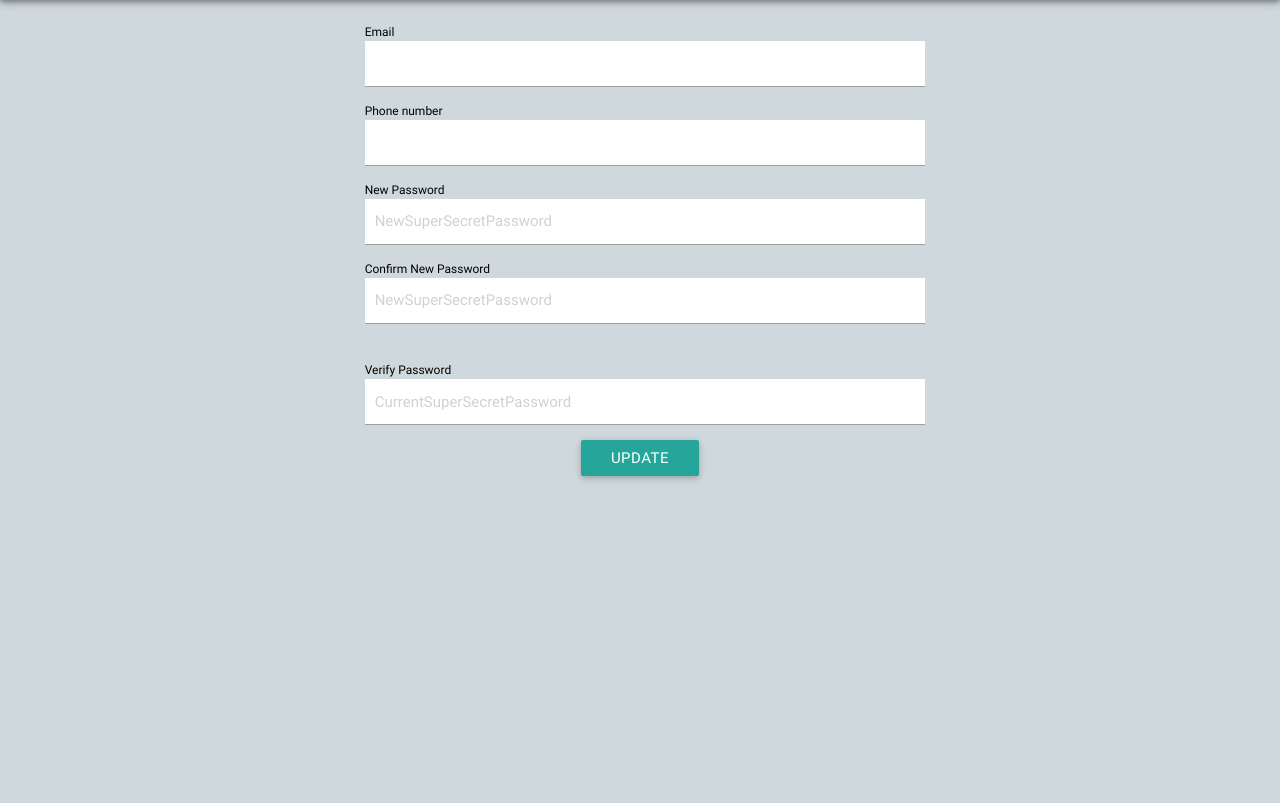
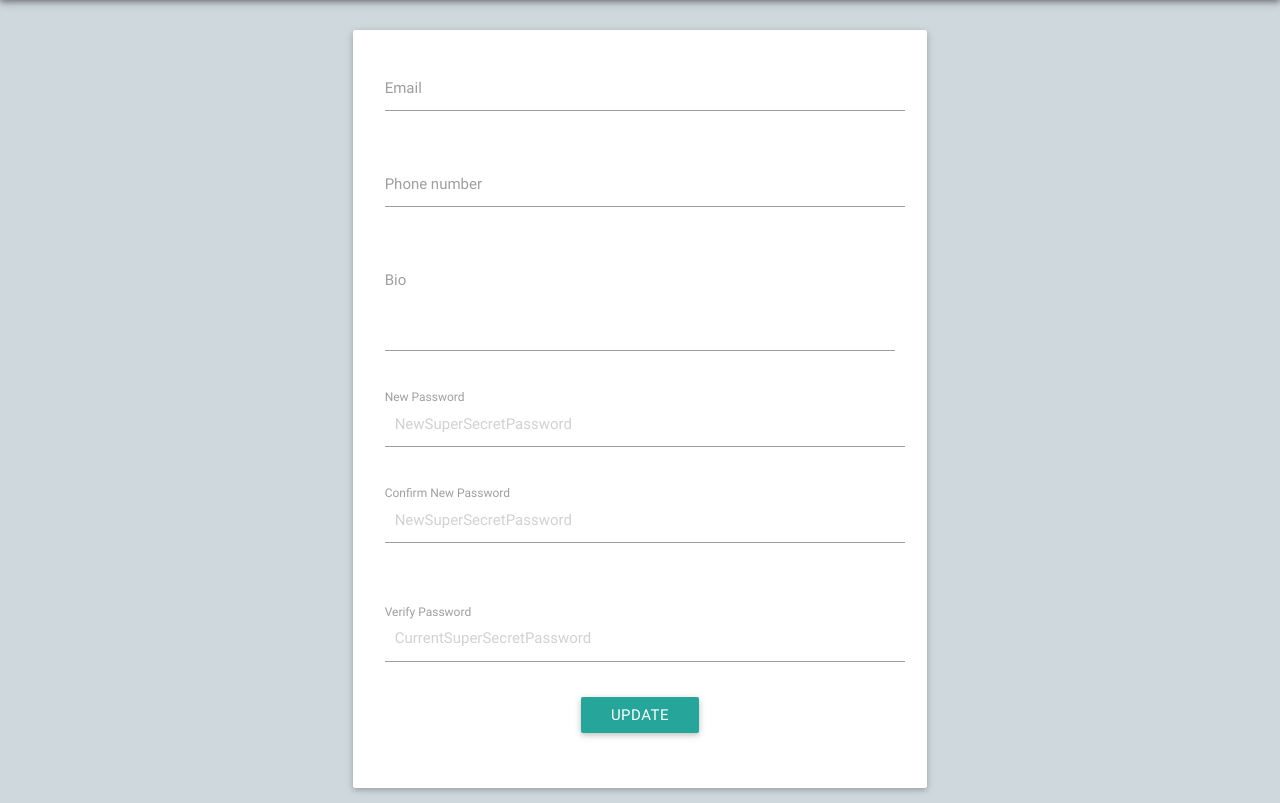
Before and after one commit to abrarahmed56/wheredabathroomatdoe, a Flask app: template templates/settings.html in a window 1280 px wide. Shown: the part 64-867 px from the top of the page. Before the commit the page ends 545 px from the top, so only its background shows below. Run offline with Flask 2, Linux system fonts and the light colour scheme; the template is opened without the code that fills it, so the values that code supplies are empty; some libraries are stand-ins or nearby versions.

Commit message:
Update styling for settings page

```diff
--- a/templates/settings.html
+++ b/templates/settings.html
@@ -10,30 +10,53 @@
 
 <div class="container">
     <br/>
-    <form id='form' class="form-horizontal" method="POST" onsubmit="return matchPasswords('new_password', 'confirm_password')">
-        <div>
-            <label for="email" class="black-text">Email</label>
-            <input type="email" id="new_email" class="white" name="new_email" value="{{ user_data['email'] }}"></input>
+    <div class="row card-panel white">
+        <form id='form' class="col s12" method="POST" onsubmit="return matchPasswords('new_password', 'confirm_password')">
+            <div class="row">
+                <div class="input-field col s12">
+                    <label for="email">Email</label>
+                    <input type="email" id="new_email" name="new_email" value="{{ user_data['email'] }}"></input>
                 </div>
-        <div>
-            <label for="phone" class="black-text">Phone number</label>
-            <input type="text" id="new_phone" name="new_phone" pattern=".{10,14}" class="white" value="{{ user_data['phone'] }}"></input>
             </div>
-        <div>
-            <label for="new_password" class="black-text">New Password</label>
-            <input type="password" class="white" id="new_password" name="new_password" placeholder="NewSuperSecretPassword" pattern=".{8,50}">
+            <div class="row">
+                <div class="input-field col s12">
+                    <label for="phone">Phone number</label>
+                    <input type="text" id="new_phone" name="new_phone" pattern=".{10,14}" value="{{ user_data['phone'] }}"></input>
                 </div>
-        <div>
-            <label for="confirm_password" class="black-text">Confirm New Password</label>
-            <input type="password" class="white" id="confirm_password" name="confirm_password" placeholder="NewSuperSecretPassword" pattern=".{8,50}">
+            </div>
+            <div class="row">
+                <div class="input-field col s12">
+                    <label for="bio">Bio</label>
+                    <textarea id="bio" class="materialize-textarea"></textarea>
+                </div>
+            </div>
+            <div class="row">
+                <div class="input-field col s12">
+                    <label for="new_password">New Password</label>
+                    <input type="password" id="new_password" name="new_password" placeholder="NewSuperSecretPassword"
+                    pattern=".{8,50}" class="validate">
+                </div>
+            </div>
+            <div class="row">
+                <div class="input-field col s12">
+                    <label for="confirm_password">Confirm New Password</label>
+                    <input type="password" id="confirm_password" name="confirm_password" placeholder="NewSuperSecretPassword" pattern=".{8,50}">
+                </div>
             </div>
             <br/>
-        <label for="password" class="black-text">Verify Password</label>
-        <input type="password" class="white" id="verify_password" name="verify_password" placeholder="CurrentSuperSecretPassword" pattern=".{8,50}" required>
+            <div class="row">
+                <div class="input-field col s12">
+                    <label for="password">Verify Password</label>
+                    <input type="password" id="verify_password" name="verify_password" placeholder="CurrentSuperSecretPassword" pattern=".{8,50}" required>
+                </div>
+            </div>
+            <div class="row">
                 <div class="center-text">
                         <button id="update" name="update" value="update" class="btn btn-primary">Update</button>
                 </div>
+            </div>
         </form>
+    </div>
 </div>
 
 {% block scripts %}
```
Lines whose indentation alone changed are shown as unchanged.
